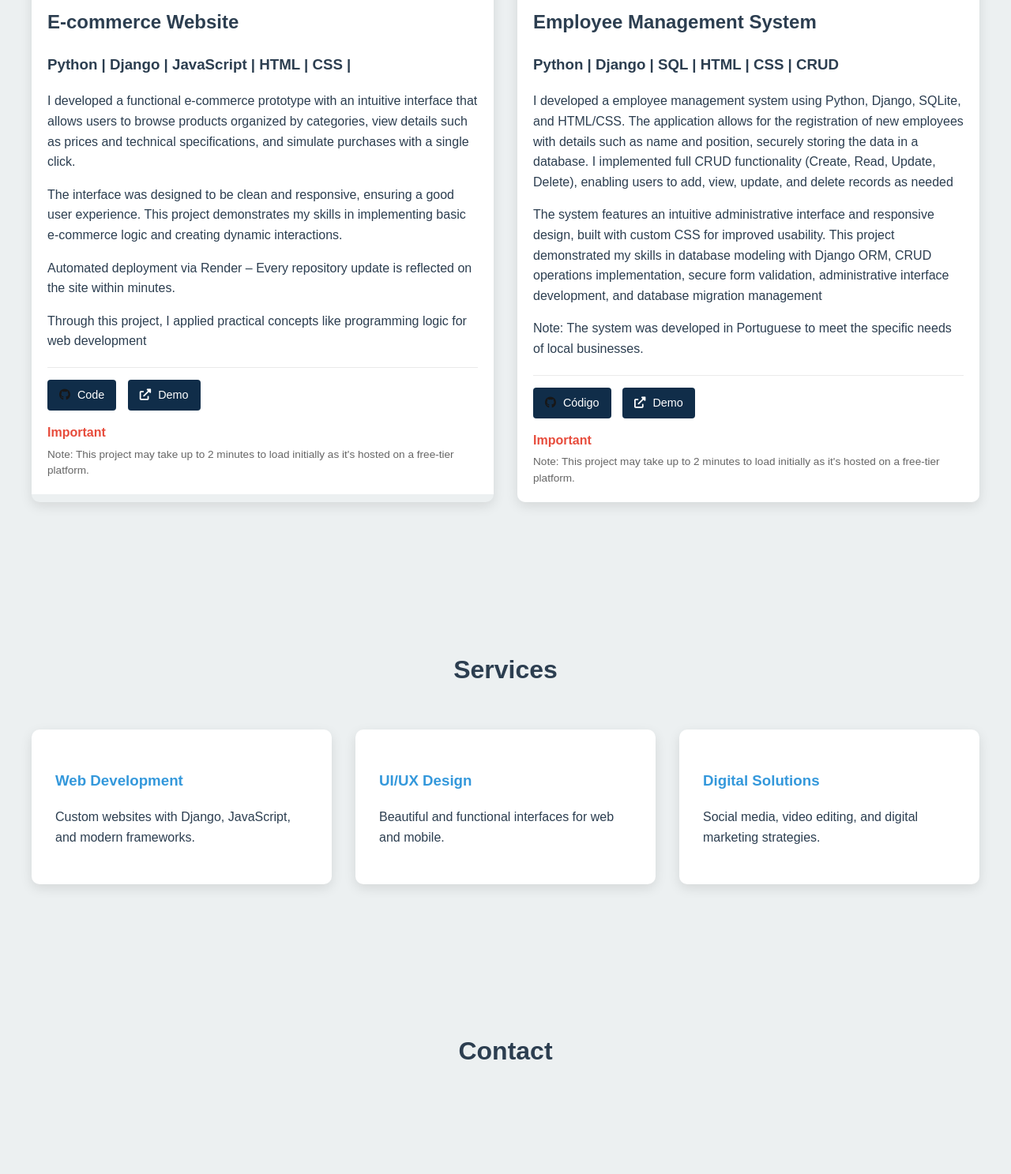
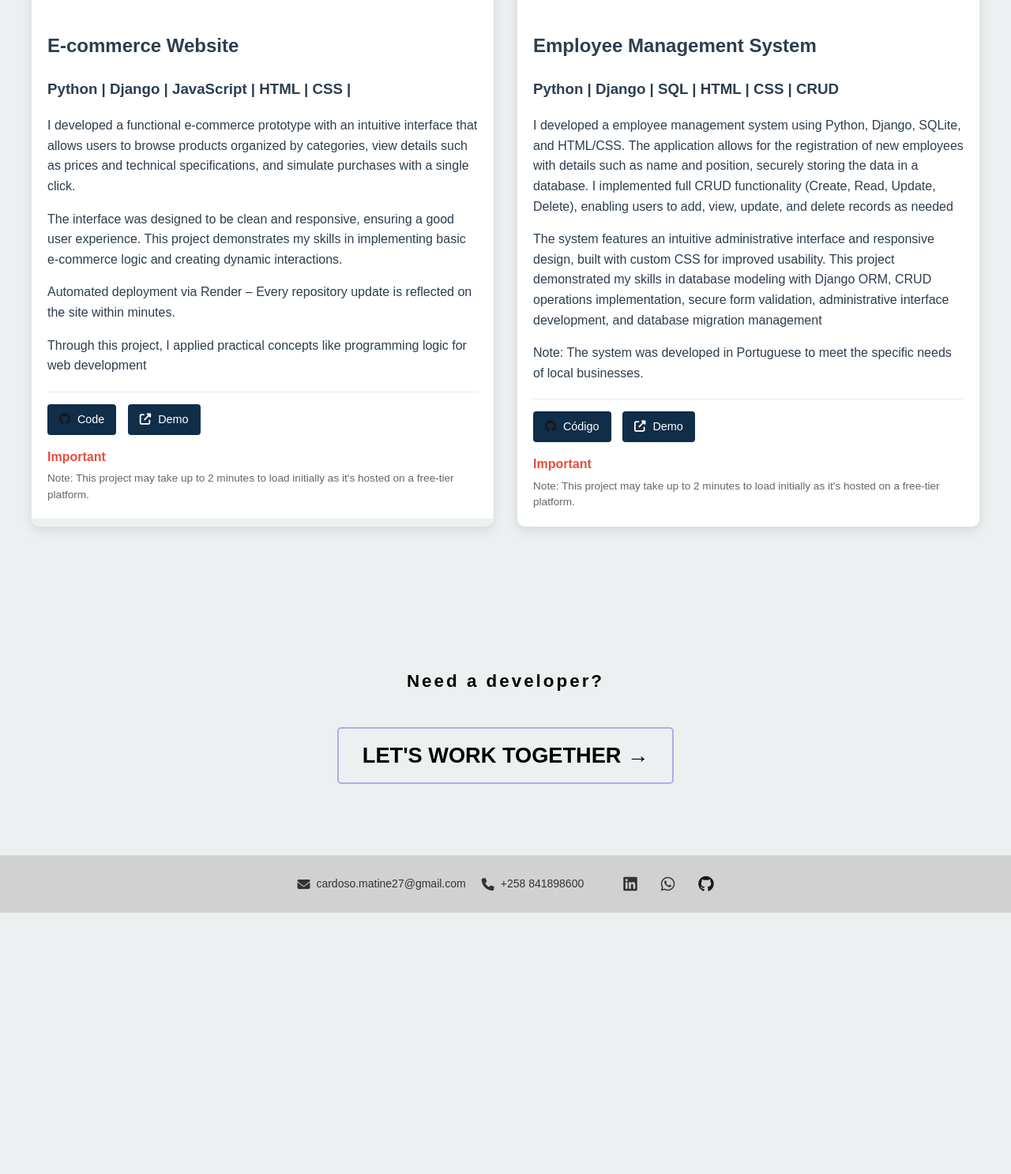
Before and after one commit to Cardoso-Matine/Cardoso-Matine-Portfolio, a Django app: page / in a window 1280 px wide. Shown: the part 2254-3741 px from the top of the page at 79% size. After the commit the page ends 3410 px from the top, so only its background shows below. Run offline with Django 5.2, Linux system fonts and the light colour scheme.

Commit message:
add footer

```diff
--- a/portfolio_app/static/css/style.css
+++ b/portfolio_app/static/css/style.css
@@ -62,7 +62,7 @@ header {
 
 nav {
     background-color: rgb(228, 228, 228);
-    padding: 20px 1%; /* Ajuste o padding  */
+    padding: 25px 5%; /* Ajuste o padding  */
     position: fixed;
     width: 100%;
     top: 0;
@@ -160,30 +160,6 @@ section {
     color: var(--primary-color);
 }
 
-
-.services-grid {
-    display: grid;
-    grid-template-columns: repeat(auto-fit, minmax(300px, 1fr));
-    gap: 30px;
-}
-
-.service-card {
-    background: white;
-    padding: 30px;
-    border-radius: 10px;
-    box-shadow: 0 5px 15px rgba(0,0,0,0.1);
-    transition: transform 0.3s ease;
-}
-
-.service-card:hover {
-    transform: translateY(-10px);
-}
-
-.service-card h3 {
-    color: var(--secondary-color);
-    margin-top: 20px;
-}
-
 .projects-grid {
     display: grid;
     grid-template-columns: repeat(auto-fit, minmax(400px, 1fr));/* parte que faz as duas colunas */
@@ -252,6 +228,39 @@ section {
     color: #666;
     line-height: 1.5;
     margin: 0;
+}
+
+
+.dark-section {
+    background-color: var(--light-color);
+    color: rgb(0, 0, 0);
+    text-align: center;
+    padding: 80px 20px;
+}
+
+.cta-container {
+    max-width: 800px;
+    margin: 0 auto;
+}
+
+.cta-container h2 {
+    font-size: 1.4rem;
+    margin-bottom: 30px;
+    letter-spacing: 3px;
+}
+
+.btn-light {
+    background-color: transparent;
+    color: rgb(0, 0, 0);
+    border: 2px solid rgb(172, 172, 236);
+    padding: 12px 30px;
+    font-size: 1.7rem;
+    transition: all 0.3s ease;
+}
+
+.btn-light:hover {
+    background-color: rgb(61, 37, 168);
+    color: var(--light-colorr);
 }
 
 .skills-container {
@@ -417,3 +426,50 @@ section {
         transform: none;
     }
 }
+
+
+footer#contact {
+    background-color: rgb(209, 209, 209);
+    padding: 20px 40px;
+    display: flex;
+    justify-content: center;
+    align-items: center;
+    flex-wrap: wrap;
+    gap: 40px;
+    border-top: 1px solid #ddd;
+    font-family: Arial, sans-serif;
+    text-align: center;
+}
+
+.contact-info,
+.social-links {
+    display: flex;
+    align-items: center;
+    gap: 20px;
+    flex-wrap: wrap;
+}
+
+.contact-item {
+    display: flex;
+    align-items: center;
+    gap: 8px;
+    color: #333;
+}
+
+.contact-item a,
+.contact-item span {
+    text-decoration: none;
+    color: inherit;
+    font-size: 14px;
+}
+
+.social-links a {
+    color: #333;
+    font-size: 20px;
+    margin-left: 10px;
+    transition: color 0.3s ease;
+}
+
+.social-links a:hover {
+    color: #126658;
+}
--- a/portfolio_app/templates/base.html
+++ b/portfolio_app/templates/base.html
@@ -4,14 +4,15 @@
     <meta charset="UTF-8">
     <meta name="viewport" content="width=device-width, initial-scale=1.0">
     <title> Cardoso Matine - Portfolio</title>
+
     {% load static %}
+
+    <link rel="stylesheet" href="https://cdnjs.cloudflare.com/ajax/libs/font-awesome/6.4.0/css/all.min.css">
     <link rel="stylesheet" href="{% static 'css/style.css' %}">
-    <link rel="stylesheet" href="https://cdnjs.cloudflare.com/ajax/libs/font-awesome/6.4.0/css/all.min.css">
+    <script src="{% static 'js/main.js' %}"></script>
 
+</head>
 
-    <script src="{% static 'js/main.js' %}"></script>
-    <link rel="stylesheet" href="https://cdnjs.cloudflare.com/ajax/libs/font-awesome/6.0.0-beta3/css/all.min.css">
-</head>
 <body>
     <nav>
         <a href="#home" class="brand">Cardoso Matine - Portfolio</a>
@@ -19,14 +20,17 @@
             <li><a href="#home">Home</a></li>
             <li><a href="#skills">Skills</a></li>
             <li><a href="#projects">Projects</a></li>
-            <li><a href="#services">Services</a></li>
+       <!-- <li><a href="#services">Services</a></li> -->
             <li><a href="#contact">Contact</a></li>
         </ul>
     </nav>
 
     {% block content %}
+    <!-- A base se estende, ela pode estar em outras sub abas do site-->
     {% endblock %}
 
     <script src="{% static 'js/main.js' %}"></script>
 </body>
 </html>
+
+<!-- A base se estende, ela pode estar em outras sub abas do site-->
--- a/portfolio_app/templates/home.html
+++ b/portfolio_app/templates/home.html
@@ -17,7 +17,7 @@
                 text-fill-color: transparent;
               "id="typewriter" class="typewriter-text"></span>
             </div>
-            <p>I'm a web developer focused on backend, with strong experience in Python and Django. I have experience in building APIs, database integrations, and scalable applications. I write clean code, following best practices, and value quality deliveries. I'm proficient in Django REST, MySQL, Git, and Docker. I'm looking for challenging projects where I can apply technical solutions effectively.</p>
+            <p>I'm a web developer focused on backend, with strong experience in Python and Django. I have experience in building RESTful APIs with full CRUD operations, database integrations, and scalable applications. I write clean, maintainable code following best practices and value quality deliveries. I'm proficient in Django REST Framework, MySQL, Git, and Docker. I'm looking for challenging projects where I can implement effective technical solutions.</p>
             <div>
                 <a href="#" class="btn">My CV</a>
                 <a href="#contact" class="btn">Contact</a>
@@ -178,29 +178,39 @@
         </div>
 </section>
 
-<section id="services">
-    <h2 class="section-title">Services</h2>
-    <div class="services-grid">
-        <div class="service-card">
-            <h3>Web Development</h3>
-            <p>Custom websites with Django, JavaScript, and modern frameworks.</p>
-        </div>
-        <div class="service-card">
-            <h3>UI/UX Design</h3>
-            <p>Beautiful and functional interfaces for web and mobile.</p>
-        </div>
-        <div class="service-card">
-            <h3>Digital Solutions</h3>
-            <p>Social media, video editing, and digital marketing strategies.</p>
-        </div>
+<section id="hire-me" class="dark-section">
+    <div class="cta-container">
+        <h2>Need a developer?</h2>
+        <a href="#contact" class="btn btn-light">LET'S WORK TOGETHER →</a>
     </div>
 </section>
 
-<section id="contact">
-    <h2 class="section-title">Contact</h2>
-    <div class="contact-form">
+<footer id="contact">
+    <div class="contact-info">
 
+        <div class="contact-item">
+            <i class="fas fa-envelope"></i>
+            <a href="mailto:cardoso.matine27@gmail.com">cardoso.matine27@gmail.com</a>
+        </div>
+
+        <div class="contact-item">
+            <i class="fas fa-phone"></i>
+            <span>+258 841898600</span>
+        </div>
 
     </div>
-</section>
+
+    <div class="social-links">
+        <a href="https://linkedin.com/in/seu-perfil" target="_blank" title="LinkedIn">
+            <i class="fab fa-linkedin"></i>
+        </a>
+        <a href="https://wa.me/244123456789" target="_blank" title="WhatsApp">
+            <i class="fab fa-whatsapp"></i>
+        </a>
+        <a href="https://github.com/seu-usuario" target="_blank" title="GitHub">
+            <i class="fab fa-github"></i>
+        </a>
+    </div>
+</footer>
+
 {% endblock %}
```
